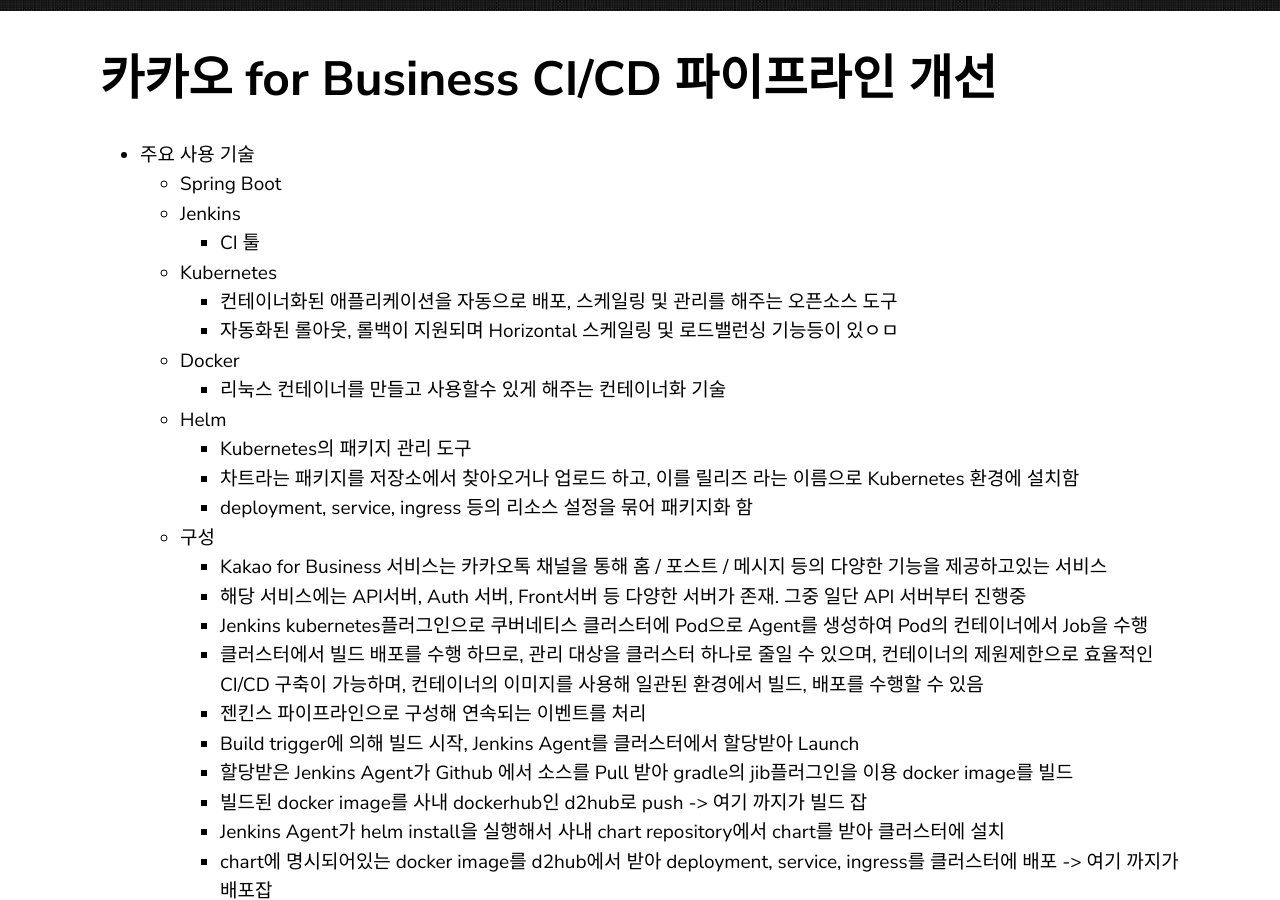
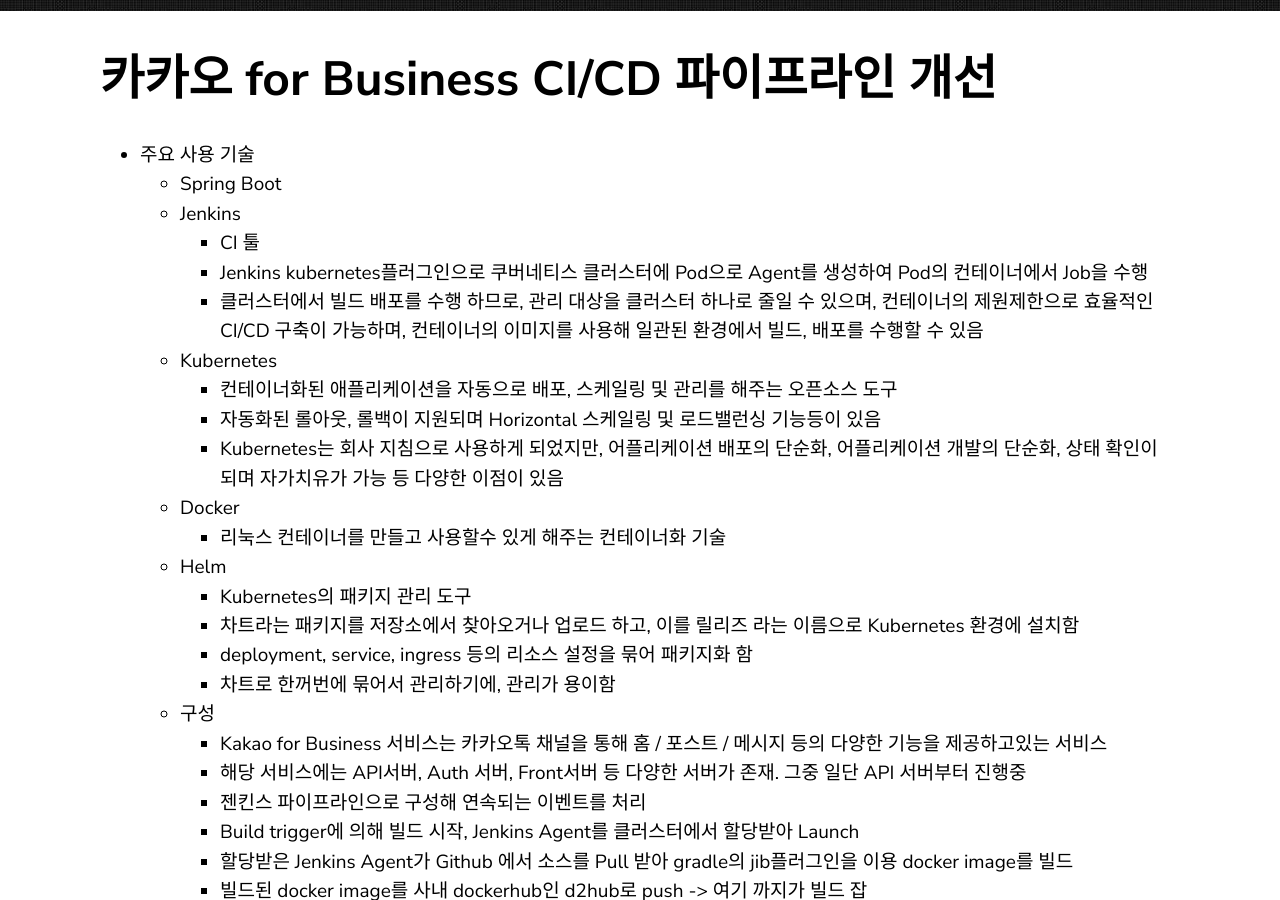
Before and after one commit to yoowonyoung/yoowonyoung.github.io, a Jekyll site: the page built from _posts/2020-08-25-Interview-04.md, in a window 1280 px wide and 900 px high, scrolled down 460 px. Built offline with Jekyll 4.4.1, drawn with Linux system fonts in a browser that asks for light colours; comment, search, counter and statistics services are not loaded; some of the changed text lies outside the part shown.

Commit message:
Update 2020-08-25-Interview-04.md

```diff
--- a/_posts/2020-08-25-Interview-04.md
+++ b/_posts/2020-08-25-Interview-04.md
@@ -11,20 +11,22 @@
     * Spring Boot
     * Jenkins
         - CI 툴
+        - Jenkins kubernetes플러그인으로 쿠버네티스 클러스터에 Pod으로 Agent를 생성하여 Pod의 컨테이너에서 Job을 수행
+        - 클러스터에서 빌드 배포를 수행 하므로, 관리 대상을 클러스터 하나로 줄일 수 있으며, 컨테이너의 제원제한으로 효율적인 CI/CD 구축이 가능하며, 컨테이너의 이미지를 사용해 일관된 환경에서 빌드, 배포를 수행할 수 있음
     * Kubernetes
         - 컨테이너화된 애플리케이션을 자동으로 배포, 스케일링 및 관리를 해주는 오픈소스 도구
-        - 자동화된 롤아웃, 롤백이 지원되며 Horizontal 스케일링 및 로드밸런싱 기능등이 있ㅇㅁ
+        - 자동화된 롤아웃, 롤백이 지원되며 Horizontal 스케일링 및 로드밸런싱 기능등이 있음
+        - Kubernetes는 회사 지침으로 사용하게 되었지만, 어플리케이션 배포의 단순화, 어플리케이션 개발의 단순화, 상태 확인이 되며 자가치유가 가능 등 다양한 이점이 있음
     * Docker
         - 리눅스 컨테이너를 만들고 사용할수 있게 해주는 컨테이너화 기술
     * Helm
         - Kubernetes의 패키지 관리 도구
         - 차트라는 패키지를 저장소에서 찾아오거나 업로드 하고, 이를 릴리즈 라는 이름으로 Kubernetes 환경에 설치함
         - deployment, service, ingress 등의 리소스 설정을 묶어 패키지화 함
+        - 차트로 한꺼번에 묶어서 관리하기에, 관리가 용이함
     * 구성
         - Kakao for Business 서비스는 카카오톡 채널을 통해 홈 / 포스트 / 메시지 등의 다양한 기능을 제공하고있는 서비스
         - 해당 서비스에는 API서버, Auth 서버, Front서버 등 다양한 서버가 존재. 그중 일단 API 서버부터 진행중
-        - Jenkins kubernetes플러그인으로 쿠버네티스 클러스터에 Pod으로 Agent를 생성하여 Pod의 컨테이너에서 Job을 수행
-        - 클러스터에서 빌드 배포를 수행 하므로, 관리 대상을 클러스터 하나로 줄일 수 있으며, 컨테이너의 제원제한으로 효율적인 CI/CD 구축이 가능하며, 컨테이너의 이미지를 사용해 일관된 환경에서 빌드, 배포를 수행할 수 있음
         - 젠킨스 파이프라인으로 구성해 연속되는 이벤트를 처리
         - Build trigger에 의해 빌드 시작, Jenkins Agent를 클러스터에서 할당받아 Launch
         - 할당받은 Jenkins Agent가 Github 에서 소스를 Pull 받아 gradle의 jib플러그인을 이용 docker image를 빌드
@@ -69,9 +71,13 @@
 - 주요 사용 기술
     * Spring Boot
     * MyBatis
+        + ORM이 아닌 SQL Mapper
+        + 비즈니스 로직상 복잡한 쿼리가 많았고, 또한 매우 많은 테이블이 존재 하였기 때문에 이를 다 엔티티로 만들기엔 무리가 있었음(META용 DB 테이블반 162개). 그래서 필드 매핑까지만 되는 SQL Mapper를 사용하였음
     * Thymeleaf
         + Spring boot에서 지원하는 서버사이드 템플릿 엔진(템플릿 양식과 특정 데이터 모델에 따른 입력 자료를 결합하여 원하는 결과 문서를 출력하는 소프트웨어)
         + JSP와 달리 Servlet code로 변환되지 않고, 비즈니스로직과 분리되어서 View 구현에만 집중 가능
+        + 따로 여기서 뭘 더 쓴건 아니고 Thymeleaf 에 JQuery로 Ajax 통신
+        + UI템플릿들이 만들어진게 이미 있어서, 그걸 베이스로 최대한 활용 하면서 만듬
 
 - 역할
     * REST API 설계 및 구현
@@ -152,6 +158,7 @@
         + 사내 Github과 연동하여 Regretion Test용도로 활용했음
         + PR이 만들어질 경우 CircleCI서버의 도커 인스턴스에서 적절하게 빌드후, Unit test를 실행, 해당 결과를 PR에 훅으로 알려주도록 구성
         + Branch Protection Rule을 적용해서 CircleCI에서 수행한 Test가 Pass 하지 못했을경우 PR이 Merge되지 못하도록 하여 안정성 확보
+        + CircleCI 특성상 매번 도커인스턴스가 만들어지고 거기서 빌드 & 테스트가 이뤄지기 때문에, 그때마다 빌드를 하기엔 너무 오래걸려 사내 maven cache 저장소를 이용해서 시간을 줄임
 
 - 역할
     * Spring Boot Server 구조 설계
@@ -174,14 +181,12 @@
         + 따라서 JIRA등의 데이터는 직접 JIRA REST API를 활용하는것이 빠르다고 판단, JIRA REST API를 통해 가져오도록 변경하였음
         + 이처럼 데이터 소스가 늘어남에 따라 각 데이터 소스별 포맷이 다른 문제가 발생하여, 이를 해결하고자 Template패턴을 사용해 데이터를 가져오는 Template를 만든 후 각 데이터 소스별 구현체를 두어 모두 일정한 포맷으로(JSON)반환 하도록 바꿧음
 
-    * CROWD SSO를 이용한 Login 기능 구현
-        + 회사에서 쓰이는 계정 종류가 다양했는데(knox, AD 등) 가장 많은곳(JIRA/Confluence등 )에서 사용되고있던 계정이 AD계정임에 착안, CROWD SSO를 구현함으로써 해당 서비스에만 로그인해도 우리 서비스에 로그인이 가능 하도록 구현
-        + FE단에서 넘겨주는 토큰을 활용해서 해당 서비스에 로그인되있는 유저는 바로 로그인이 되도록 했음
-        + 추후 Knox SSO도 구현함
-
     * DB 설계
         + User정보, 팀정보, 프로젝트 정보, 릴리즈 정보등 저장해야할 정보가 많았고, 앞서 말했던 Splunk의 느린 문제점이 있어 추후엔 데이터용 캐시 DB도만들어서 구현해뒀음
         + 캐시 DB는 하기 Crawler가 주기적으로 데이터를 수집 & 업데이트 함으로써 관리되도록 하였음
+        + 먼저 요구사항을 정의 해보고, 그 요구사항에서 명사를 기반으로 개체(Entity)와 속성(Attribute)를 추출하고, 동사를 기반으로 개체 사이의 관계를 추출해서 설계
+        + 객체를 테이블로 만들고, 1대다 관계는 다쪽에 외래키, 1대1은 외래키 주고받고 다대다는 테이블로 구성하고 이런식으로 구현
+        + 처음엔 외래키 지정 다 해줬지만, 개발 하면서 요구사항이 계속 바뀌는 바람에 자주 데이터 컨버젼이 이뤄졌고, 그때마다 너무 힘들었어서 나중엔 데이터 정합이 필요한 부분 아니면 다 제거 했음
 
     * Splunk REST API 및 Crawler 구현으로 데이터 수집 자동화
         + 개인별 서비스를 제공할때에는 괜찮았으나, 프로젝트별 데이터를 제공할때에는 SPL문만으로는 데이터를 가져오는데 너무 오래걸렸음
@@ -194,6 +199,9 @@
         + 그래서 TC작성이 필요 했기 때문에, 역으로 TDD방식으로 요구사항에 맞게 TC를 먼저 작성해서 해당 TC가 통과되도록 코드를 구성 하였음
         + 하지만 TC내부에서 Assetion을 할때 Response 체크정도만 하는 정도로 끝나는경우도 많아서 이런 TC만으론 품질을 확보할 수 없다고 생각
         + Gold master TC를 만들어 안정된 상태의 Response를 기록하고 이를 비교하는 TC를 만들어서 품질도 확보하며 안정성을 높였음
+    * FE 관련
+        + FE는 Angular로 되어있고 FE 작업을 주로 하진 않고 급한거 정도만 간단하게 하는 형식으로 조금씩만 함
+        + 따로 Kibana같은 Visualize Tool을 쓴건 아니고 그냥 Apache Echart Library를 사용
 
 - 성과
     * Samsung Research S/W 개발인력 ( 약 1000명 ) 대상 서비스 제공
```
